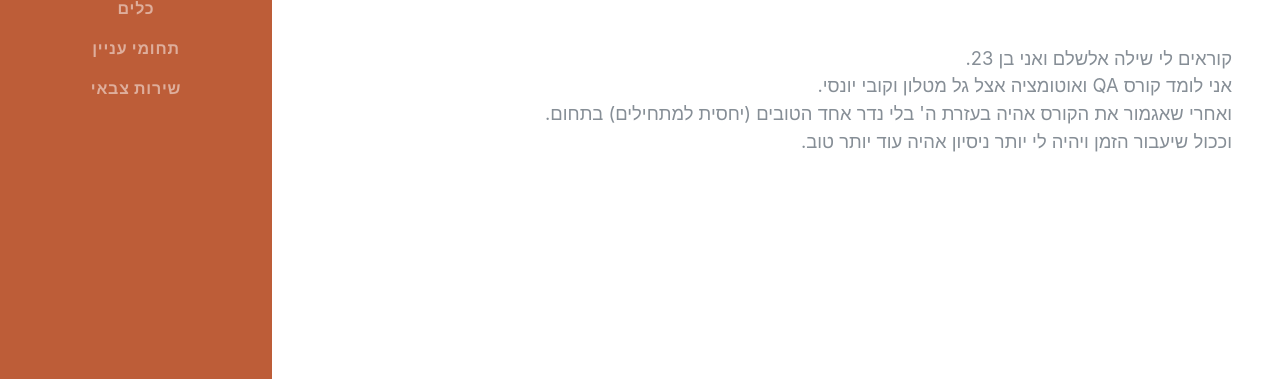
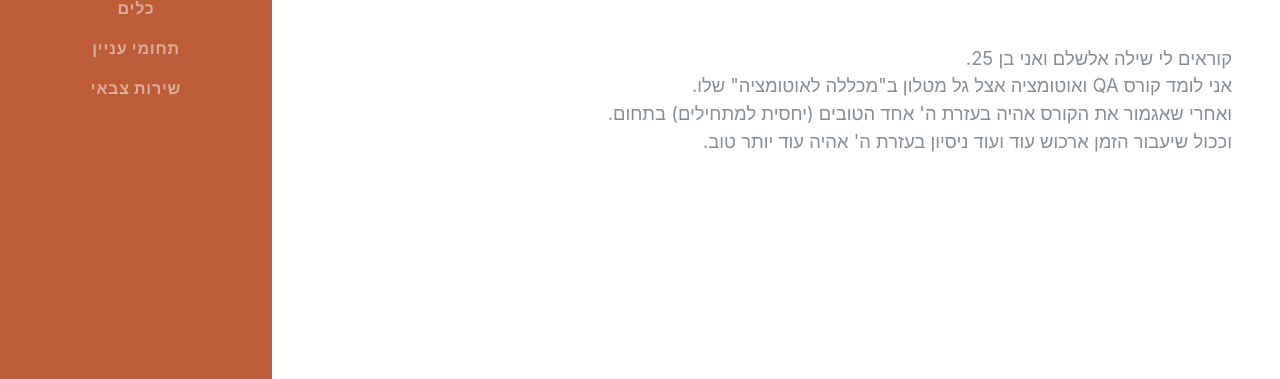
Before and after one commit to shilo-elshalem/MPC, a website with bundled scripts: page index.html in a window 1280 px wide. Shown: the part 418-797 px from the top of the page. Built offline with nearby package versions, Linux system fonts and the light colour scheme; files whose address does not match are found by name; a web font is replaced by a local one.

Commit message:
Update index.html

```diff
--- a/index.html
+++ b/index.html
@@ -87,10 +87,10 @@
 		  <a href= "https://wa.me/972524806305" target="_blank"> ווטצאפ:0524806305 </a>
         </div>
         <p class="lead mb-5"; style=" direction: rtl;" >
-			קוראים לי שילה אלשלם ואני בן 23.<br>
-			אני לומד קורס QA ואוטומציה אצל גל מטלון וקובי יונסי.<br>
-			ואחרי שאגמור את הקורס אהיה בעזרת ה' בלי נדר אחד הטובים (יחסית למתחילים) בתחום.<br>
-			וככול שיעבור הזמן ויהיה לי יותר ניסיון אהיה עוד יותר טוב.<br>
+			קוראים לי שילה אלשלם ואני בן 25.<br>
+			אני לומד קורס QA ואוטומציה אצל גל מטלון ב"מכללה לאוטומציה" שלו.<br>
+			ואחרי שאגמור את הקורס אהיה בעזרת ה' אחד הטובים (יחסית למתחילים) בתחום.<br>
+			וככול שיעבור הזמן ארכוש עוד ועוד ניסיון בעזרת ה' אהיה עוד יותר טוב.<br>
 		</p>
 
 
```
